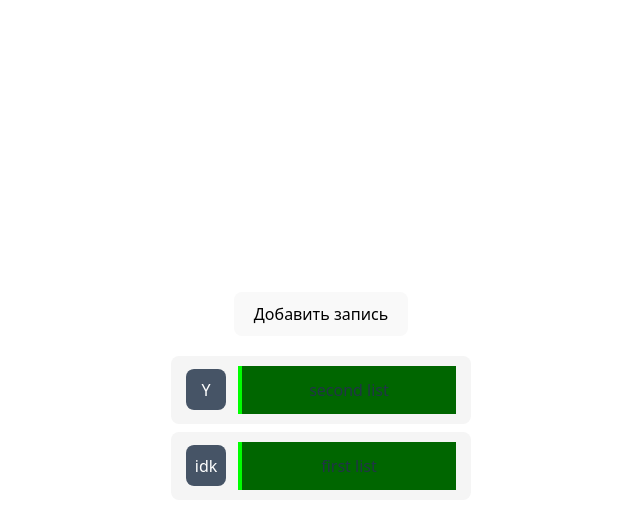
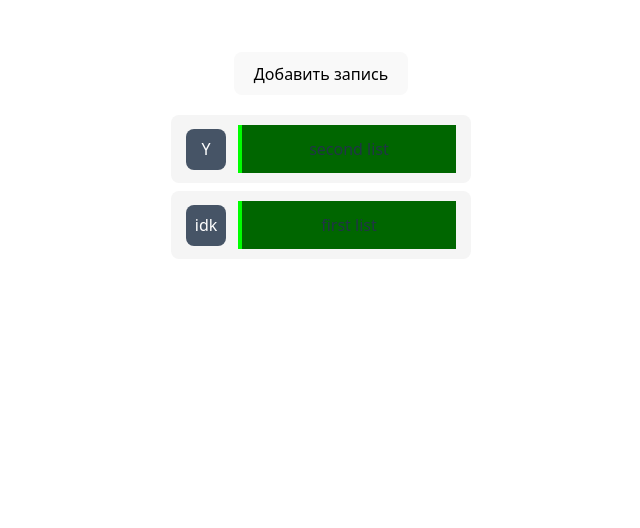
Before and after one commit to Fedosihin/german-notebook, a React (Vite) app: page / in a window 1280 px wide. Shown: the top 528 px of the page, without its empty margins (319-959 px from the left). Built offline with nearby package versions, Linux system fonts and the light colour scheme.

Commit message:
fix? jumping when keyboard showup fix?

```diff
--- a/src/App.css
+++ b/src/App.css
@@ -3,6 +3,16 @@
   margin: 0 auto;
   padding: 2rem;
   text-align: center;
+
+  /* anti lag code */
+  /* XZ XZ MY COD anti jumping when claviatura on mobile*/
+  position: fixed;
+  top: 0;
+  left: 0;
+  right: 0;
+  bottom: 0;
+  overflow-y: auto;
+  -webkit-overflow-scrolling: touch;
 }
 
 @media (max-width: 480px) {
```
